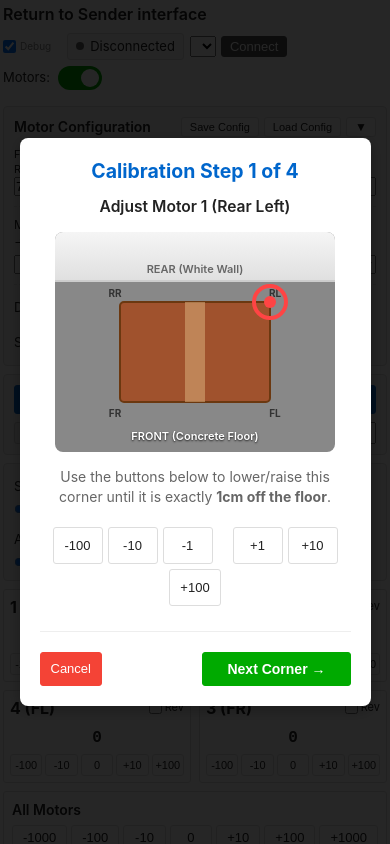
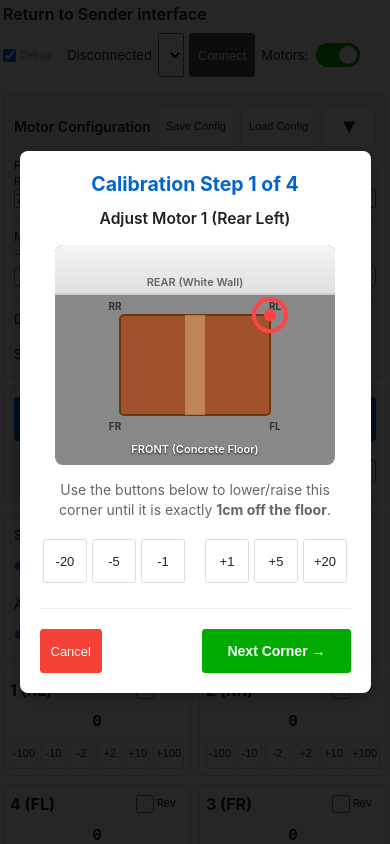
Before and after one commit to prismspecs/return_to_sender-arduino, a website with bundled scripts: page index.html in a window 390 px wide. Both pictures are taken after a click on the button "Begin Calibration Sequence". Shown: the top 844 px of the page. Built offline with nearby package versions, Linux system fonts and the light colour scheme; no server answers; files whose address does not match are found by name.

Commit message:
mobile updates

```diff
--- a/index.html
+++ b/index.html
@@ -55,7 +55,7 @@
               <button onclick="loadConfig()" style="padding: 2px 8px; font-size: 11px;" title="Load Configuration">Load
                 Config</button>
               <button id="btnToggleMapping" onclick="toggleMappingPanel()"
-                style="padding: 2px 8px; font-size: 12px;">▼</button>
+                style="padding: 4px 12px; font-size: 16px; min-width: 36px;">▼</button>
             </div>
           </div>
           <div id="mappingPanel" style="display: none; margin-top: 10px; display: grid; gap: 10px;">
@@ -189,7 +189,8 @@
             <div class="motor-buttons">
               <button onclick="quickMove('X', 0, -100)">-100</button>
               <button onclick="quickMove('X', 0, -10)">-10</button>
-              <button onclick="moveToSlider('X', 0, 0)">0</button>
+              <button onclick="quickMove('X', 0, -2)">-2</button>
+              <button onclick="quickMove('X', 0, 2)">+2</button>
               <button onclick="quickMove('X', 0, 10)">+10</button>
               <button onclick="quickMove('X', 0, 100)">+100</button>
             </div>
@@ -201,7 +202,8 @@
             <div class="motor-buttons">
               <button onclick="quickMove('Y', 1, -100)">-100</button>
               <button onclick="quickMove('Y', 1, -10)">-10</button>
-              <button onclick="moveToSlider('Y', 1, 0)">0</button>
+              <button onclick="quickMove('Y', 1, -2)">-2</button>
+              <button onclick="quickMove('Y', 1, 2)">+2</button>
               <button onclick="quickMove('Y', 1, 10)">+10</button>
               <button onclick="quickMove('Y', 1, 100)">+100</button>
             </div>
@@ -213,7 +215,8 @@
             <div class="motor-buttons">
               <button onclick="quickMove('A', 3, -100)">-100</button>
               <button onclick="quickMove('A', 3, -10)">-10</button>
-              <button onclick="moveToSlider('A', 3, 0)">0</button>
+              <button onclick="quickMove('A', 3, -2)">-2</button>
+              <button onclick="quickMove('A', 3, 2)">+2</button>
               <button onclick="quickMove('A', 3, 10)">+10</button>
               <button onclick="quickMove('A', 3, 100)">+100</button>
             </div>
@@ -225,7 +228,8 @@
             <div class="motor-buttons">
               <button onclick="quickMove('Z', 2, -100)">-100</button>
               <button onclick="quickMove('Z', 2, -10)">-10</button>
-              <button onclick="moveToSlider('Z', 2, 0)">0</button>
+              <button onclick="quickMove('Z', 2, -2)">-2</button>
+              <button onclick="quickMove('Z', 2, 2)">+2</button>
               <button onclick="quickMove('Z', 2, 10)">+10</button>
               <button onclick="quickMove('Z', 2, 100)">+100</button>
             </div>
@@ -417,7 +421,8 @@
             </div>
           </div>
           <div style="text-align: center; margin-bottom: 8px;">
-            <span id="timeDisplay" class="time-display" style="font-size: 11px; color: #999; font-family: monospace;">0.00s</span>
+            <span id="timeDisplay" class="time-display"
+              style="font-size: 11px; color: #999; font-family: monospace;">0.00s</span>
           </div>
           <div class="keyframes-list" id="keyframesList"></div>
 
@@ -553,14 +558,14 @@
         <p style="color: #666; font-size: 14px; margin-bottom: 20px;">Use the buttons below to lower/raise this corner
           until it is exactly <strong>1cm off the floor</strong>.</p>
 
-        <div style="display: flex; justify-content: center; gap: 5px; margin-bottom: 25px; flex-wrap: wrap;">
-          <button onclick="calibrationMove(-100)" style="min-width: 50px; padding: 10px;">-100</button>
-          <button onclick="calibrationMove(-10)" style="min-width: 50px; padding: 10px;">-10</button>
-          <button onclick="calibrationMove(-1)" style="min-width: 50px; padding: 10px;">-1</button>
+        <div style="display: flex; justify-content: center; gap: 5px; margin-bottom: 25px; flex-wrap: nowrap;">
+          <button onclick="calibrationMove(-20)" style="min-width: 44px; padding: 10px;">-20</button>
+          <button onclick="calibrationMove(-5)" style="min-width: 44px; padding: 10px;">-5</button>
+          <button onclick="calibrationMove(-1)" style="min-width: 44px; padding: 10px;">-1</button>
           <div style="width: 10px;"></div>
-          <button onclick="calibrationMove(1)" style="min-width: 50px; padding: 10px;">+1</button>
-          <button onclick="calibrationMove(10)" style="min-width: 50px; padding: 10px;">+10</button>
-          <button onclick="calibrationMove(100)" style="min-width: 50px; padding: 10px;">+100</button>
+          <button onclick="calibrationMove(1)" style="min-width: 44px; padding: 10px;">+1</button>
+          <button onclick="calibrationMove(5)" style="min-width: 44px; padding: 10px;">+5</button>
+          <button onclick="calibrationMove(20)" style="min-width: 44px; padding: 10px;">+20</button>
         </div>
 
         <div style="display: flex; justify-content: space-between; border-top: 1px solid #eee; padding-top: 20px;">
--- a/server.js
+++ b/server.js
@@ -98,7 +98,7 @@ function stopAudioProcess() {
   audioState.isPlaying = false;
   // Clean up socket file
   if (fs.existsSync(MPV_SOCKET)) {
-    try { fs.unlinkSync(MPV_SOCKET); } catch (e) {}
+    try { fs.unlinkSync(MPV_SOCKET); } catch (e) { }
   }
 }
 
@@ -148,7 +148,7 @@ function playAudio(startTime = 0, speed = 1.0) {
   // User service has access to PulseAudio/PipeWire for Bluetooth audio
   // Clean up old socket if exists
   if (fs.existsSync(MPV_SOCKET)) {
-    try { fs.unlinkSync(MPV_SOCKET); } catch (e) {}
+    try { fs.unlinkSync(MPV_SOCKET); } catch (e) { }
   }
 
   const mpvArgs = [
--- a/style.css
+++ b/style.css
@@ -20,7 +20,8 @@ body {
   background: var(--bg);
   color: var(--text);
   line-height: 1.4;
-  padding: 5px; /* Reduced from 10px */
+  padding: 5px;
+  /* Reduced from 10px */
   font-size: 14px;
 }
 
@@ -58,7 +59,8 @@ h3 {
 .main-layout {
   display: grid;
   grid-template-columns: 400px 1fr;
-  gap: 10px; /* Reduced gap from 20px */
+  gap: 10px;
+  /* Reduced gap from 20px */
   align-items: start;
   width: 100%;
 }
@@ -66,14 +68,16 @@ h3 {
 .left-column {
   display: flex;
   flex-direction: column;
-  gap: 8px; /* Reduced gap from 10px */
+  gap: 8px;
+  /* Reduced gap from 10px */
   min-width: 0;
 }
 
 .right-column {
   display: flex;
   flex-direction: column;
-  gap: 8px; /* Reduced gap from 10px */
+  gap: 8px;
+  /* Reduced gap from 10px */
   min-width: 0;
 }
 
@@ -123,19 +127,82 @@ h3 {
     gap: 8px !important;
   }
 
-  .choreo-row > div {
+  .choreo-row>div {
     flex-wrap: wrap;
     border-left: none !important;
     padding-left: 0 !important;
   }
 
+  /* Touch-friendly button sizing (44px minimum touch target) */
   button {
-    padding: 6px 10px;
+    padding: 10px 12px;
+    font-size: 14px;
+    min-height: 44px;
+  }
+
+  /* Motor controls - single row on mobile */
+  .motor-controls {
+    grid-template-columns: 1fr;
+    gap: 10px;
+  }
+
+  .motor-strip {
+    padding: 10px;
+  }
+
+  .motor-buttons {
+    grid-template-columns: repeat(6, 1fr);
+    gap: 4px;
+  }
+
+  .motor-buttons button {
+    padding: 8px 4px;
     font-size: 12px;
+    min-height: 44px;
+  }
+
+  /* Global controls - maintain single row */
+  .global-buttons {
+    grid-template-columns: repeat(7, 1fr);
+    gap: 3px;
+  }
+
+  .global-buttons button {
+    padding: 8px 2px;
+    font-size: 11px;
+    min-height: 44px;
+  }
+
+  /* Larger touch targets for toggles and labels */
+  .reverse-toggle {
+    font-size: 13px;
+    padding: 4px 8px;
+  }
+
+  .reverse-toggle input[type="checkbox"] {
+    width: 18px;
+    height: 18px;
+  }
+
+  .toggle-switch {
+    width: 50px;
+    height: 28px;
+  }
+
+  .toggle-slider:before {
+    height: 22px;
+    width: 22px;
+    left: 3px;
+    bottom: 3px;
+  }
+
+  input:checked+.toggle-slider:before {
+    transform: translateX(22px);
   }
 
   input[type="range"] {
     width: 100px !important;
+    height: 32px;
   }
 
   .timeline {
@@ -153,14 +220,23 @@ h3 {
   #console {
     max-height: 100px;
   }
-}
 
-.connection-status {
-  display: flex;
-  align-items: center;
-  gap: 6px;
-  padding: 3px 8px;
-  background: var(--bg-alt);
+  /* Larger axis labels */
+  .axis-label {
+    font-size: 18px;
+  }
+
+  .position-value {
+    font-size: 18px;
+  }
+
+  /* Expand toggle button - larger for mobile */
+  #btnToggleMapping {
+    padding: 8px 16px !important;
+    font-size: 20px !important;
+    min-width: 44px;
+    min-height: 44px;
+  }
   border-radius: 3px;
   font-size: 13px;
   border: 1px solid var(--border);
@@ -199,7 +275,8 @@ h3 {
 
 .motor-strip {
   background: white;
-  padding: 6px; /* Reduced from 10px */
+  padding: 6px;
+  /* Reduced from 10px */
   border-radius: 3px;
   border: 1px solid var(--border);
   display: flex;
@@ -238,19 +315,21 @@ h3 {
 
 .motor-buttons {
   display: grid;
-  grid-template-columns: repeat(5, 1fr);
+  grid-template-columns: repeat(6, 1fr);
   gap: 3px;
   width: 100%;
 }
 
 .motor-buttons button {
-  padding: 4px 2px; /* Reduced padding */
+  padding: 6px 2px;
   font-size: 11px;
+  min-height: 32px;
 }
 
 .global-controls {
   background: white;
-  padding: 8px; /* Reduced from 10px */
+  padding: 8px;
+  /* Reduced from 10px */
   border-radius: 3px;
   border: 1px solid var(--border);
 }
@@ -262,7 +341,8 @@ h3 {
 }
 
 button {
-  padding: 4px 10px; /* Reduced from 6px 12px */
+  padding: 4px 10px;
+  /* Reduced from 6px 12px */
   background: white;
   border: 1px solid var(--border);
   border-radius: 3px;
@@ -282,7 +362,8 @@ button:active {
 
 .choreography-section {
   background: var(--bg-alt);
-  padding: 6px; /* Reduced from 10px */
+  padding: 6px;
+  /* Reduced from 10px */
   border-radius: 4px;
   border: 1px solid var(--border);
   min-width: 0;
@@ -317,9 +398,11 @@ button:active {
 
 .timeline {
   background: white;
-  padding: 8px; /* Reduced from 10px */
+  padding: 8px;
+  /* Reduced from 10px */
   border-radius: 3px;
-  min-height: 40px; /* Reduced from 50px */
+  min-height: 40px;
+  /* Reduced from 50px */
   position: relative;
   border: 1px solid var(--border);
   overflow-x: auto;
@@ -329,7 +412,8 @@ button:active {
 
 .timeline-track {
   position: relative;
-  height: 20px; /* Reduced from 24px */
+  height: 20px;
+  /* Reduced from 24px */
   background: var(--bg-alt);
   border-radius: 2px;
   border: 1px solid var(--border);
@@ -386,7 +470,8 @@ button:active {
 
 .keyframes-list {
   background: white;
-  padding: 6px; /* Reduced from 8px */
+  padding: 6px;
+  /* Reduced from 8px */
   border-radius: 3px;
   max-height: 120px;
   overflow-y: auto;
@@ -397,7 +482,8 @@ button:active {
   display: flex;
   justify-content: space-between;
   align-items: center;
-  padding: 3px 6px; /* Reduced from 4px 8px */
+  padding: 3px 6px;
+  /* Reduced from 4px 8px */
   margin-bottom: 2px;
   background: var(--bg-alt);
   border-radius: 2px;
@@ -406,7 +492,8 @@ button:active {
 }
 
 .keyframe-item button {
-  padding: 1px 5px; /* Reduced padding */
+  padding: 1px 5px;
+  /* Reduced padding */
   font-size: 11px;
   background: var(--danger);
   color: white;
@@ -415,7 +502,8 @@ button:active {
 
 .console-section {
   background: var(--bg-alt);
-  padding: 8px; /* Reduced from 10px */
+  padding: 8px;
+  /* Reduced from 10px */
   border-radius: 4px;
   border: 1px solid var(--border);
 }
@@ -425,9 +513,11 @@ button:active {
   color: #0f0;
   font-family: monospace;
   font-size: 11px;
-  padding: 6px; /* Reduced from 8px */
+  padding: 6px;
+  /* Reduced from 8px */
   border-radius: 3px;
-  height: 120px; /* Reduced from 150px */
+  height: 120px;
+  /* Reduced from 150px */
   overflow-y: auto;
 }
 
@@ -454,7 +544,10 @@ button:active {
 .toggle-slider {
   position: absolute;
   cursor: pointer;
-  top: 0; left: 0; right: 0; bottom: 0;
+  top: 0;
+  left: 0;
+  right: 0;
+  bottom: 0;
   background-color: var(--danger);
   transition: .4s;
   border-radius: 24px;
@@ -463,25 +556,28 @@ button:active {
 .toggle-slider:before {
   position: absolute;
   content: "";
-  height: 18px; width: 18px;
-  left: 3px; bottom: 3px;
+  height: 18px;
+  width: 18px;
+  left: 3px;
+  bottom: 3px;
   background-color: white;
   transition: .4s;
   border-radius: 50%;
 }
 
-input:checked + .toggle-slider {
+input:checked+.toggle-slider {
   background-color: var(--success);
 }
 
-input:checked + .toggle-slider:before {
+input:checked+.toggle-slider:before {
   transform: translateX(20px);
 }
 
 /* Virtual Box */
 .virtual-box-controls {
   background: #fff;
-  padding: 8px; /* Reduced from 15px */
+  padding: 8px;
+  /* Reduced from 15px */
   border-radius: 4px;
   border: 1px solid var(--border);
 }
@@ -489,20 +585,24 @@ input:checked + .toggle-slider:before {
 .box-sliders {
   display: grid;
   grid-template-columns: repeat(auto-fit, minmax(180px, 1fr));
-  gap: 10px; /* Reduced gap from 15px */
+  gap: 10px;
+  /* Reduced gap from 15px */
 }
 
 .control-group {
   display: flex;
   flex-direction: column;
-  gap: 3px; /* Reduced from 5px */
+  gap: 3px;
+  /* Reduced from 5px */
 }
 
 .altitude-display {
   display: grid;
   grid-template-columns: repeat(4, 1fr);
-  gap: 8px; /* Reduced gap from 10px */
-  padding: 5px; /* Reduced from 10px */
+  gap: 8px;
+  /* Reduced gap from 10px */
+  padding: 5px;
+  /* Reduced from 10px */
   background: var(--bg-alt);
   border: 1px solid var(--border);
   border-radius: 4px;
@@ -516,7 +616,8 @@ input:checked + .toggle-slider:before {
 
 .altitude-meter-container {
   width: 30px;
-  height: 100px; /* Slightly shorter from 120px */
+  height: 100px;
+  /* Slightly shorter from 120px */
   background: #e0e0e0;
   border: 1px solid #ccc;
   border-radius: 2px;
@@ -533,7 +634,8 @@ input:checked + .toggle-slider:before {
 
 .meter-scale {
   position: absolute;
-  width: 100%; height: 100%;
+  width: 100%;
+  height: 100%;
   display: flex;
   flex-direction: column;
   justify-content: space-between;
@@ -544,7 +646,7 @@ input:checked + .toggle-slider:before {
 .scale-label {
   font-size: 9px;
   color: #555;
-  background: rgba(255,255,255,0.7);
+  background: rgba(255, 255, 255, 0.7);
   text-align: center;
 }
 
@@ -555,6 +657,13 @@ input:checked + .toggle-slider:before {
 }
 
 @keyframes rest-pulse {
-  0%, 100% { opacity: 1; }
-  50% { opacity: 0.5; }
+
+  0%,
+  100% {
+    opacity: 1;
+  }
+
+  50% {
+    opacity: 0.5;
+  }
 }
```
